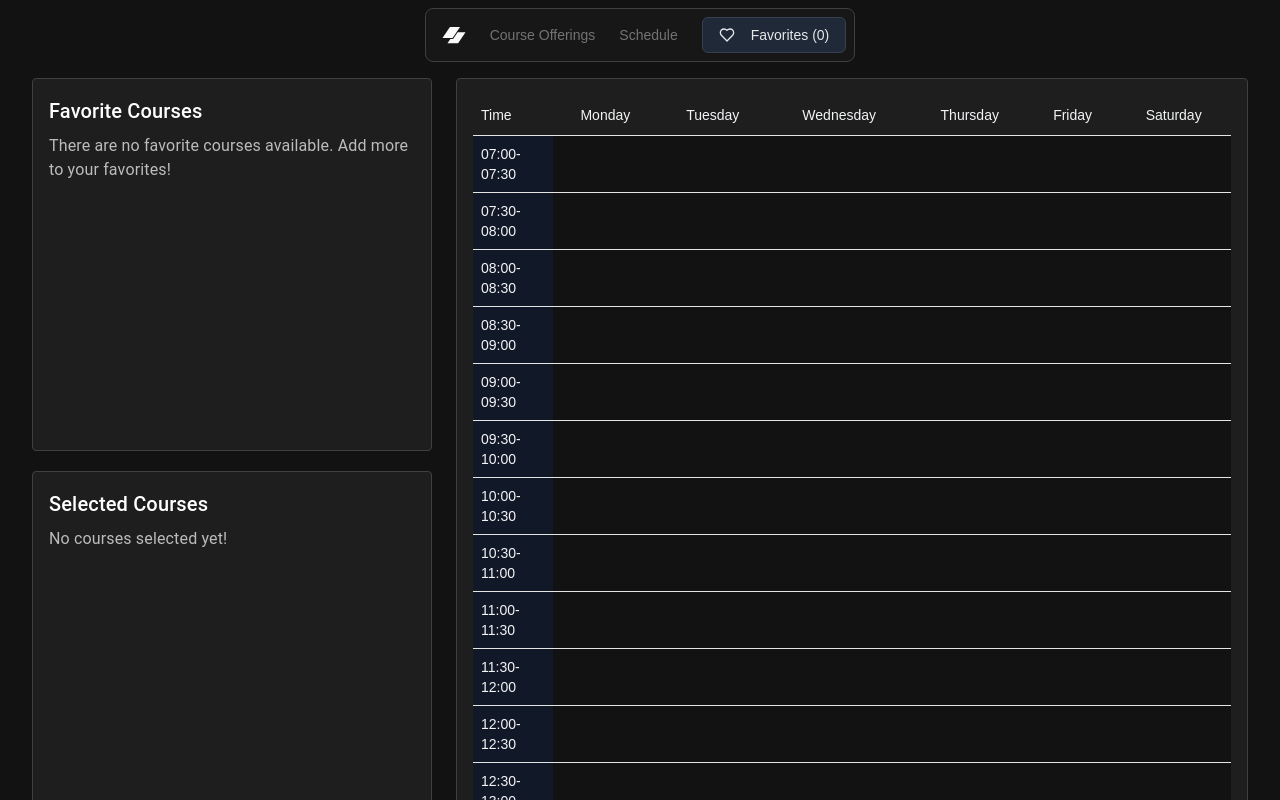
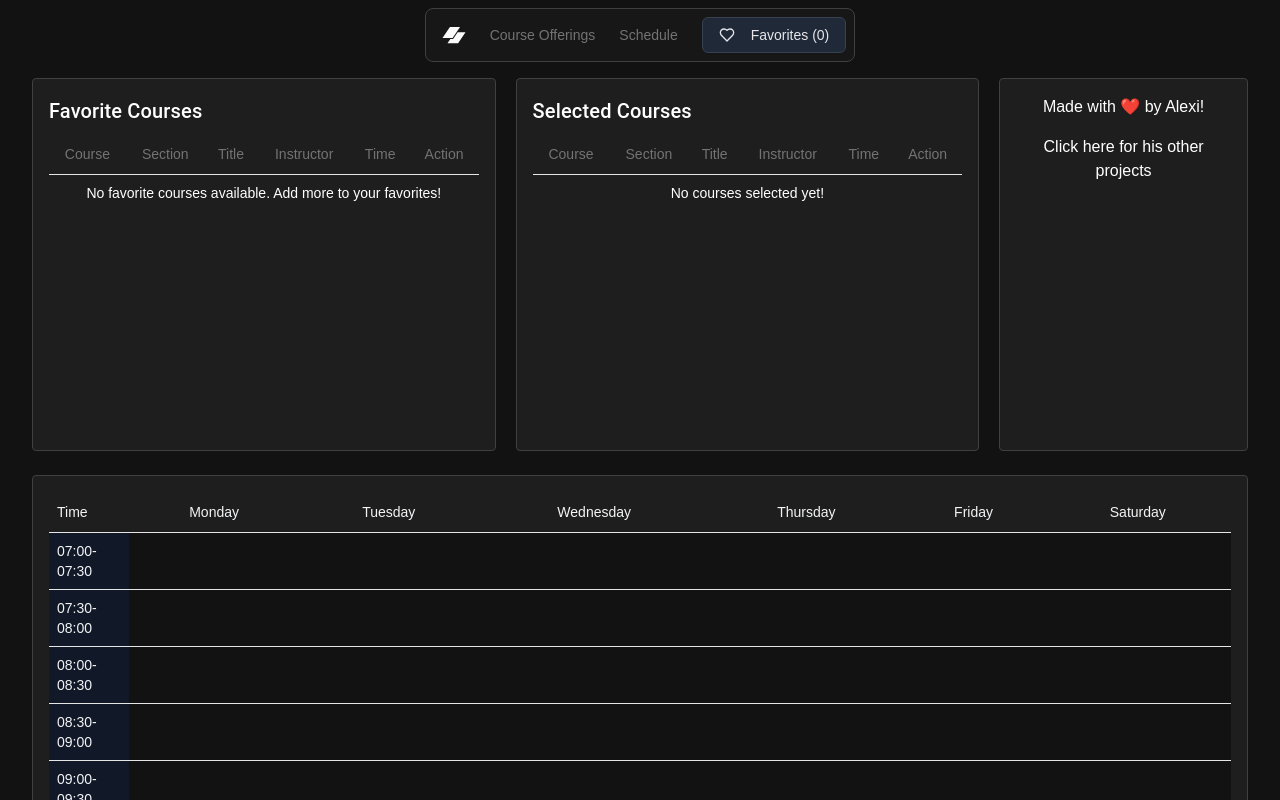
Before and after one commit to itsalexi/Ateneo-Enlistment, a Next.js app: page /schedule in a window 1280 px wide. Shown: the top 800 px of the page. Built offline with nearby package versions, Linux system fonts and the light colour scheme.

Commit message:
schedules now persist, layout for schedule area is way better

```diff
--- a/app/layout.js
+++ b/app/layout.js
@@ -1,6 +1,9 @@
 import localFont from 'next/font/local';
 import './globals.css';
-import { FavoriteCoursesProvider } from '@/lib/context';
+import {
+  FavoriteCoursesProvider,
+  SelectedCoursesProvider,
+} from '@/lib/context';
 import Nav from '@/components/Nav';
 
 const geistSans = localFont({
@@ -26,10 +29,12 @@
       <body
         className={`${geistSans.variable} ${geistMono.variable} antialiased`}
       >
-        <FavoriteCoursesProvider>
-          <Nav />
-          {children}
-        </FavoriteCoursesProvider>
+        <SelectedCoursesProvider>
+          <FavoriteCoursesProvider>
+            <Nav />
+            {children}
+          </FavoriteCoursesProvider>
+        </SelectedCoursesProvider>
         <script
           defer
           src="https://static.cloudflareinsights.com/beacon.min.js"
--- a/app/page.js
+++ b/app/page.js
@@ -22,7 +22,7 @@
 
 const initialTableVisibility = {
   catNo: true,
-  section: false,
+  section: true,
   courseTitle: true,
   units: false,
   time: true,
--- a/app/schedule/page.js
+++ b/app/schedule/page.js
@@ -2,7 +2,7 @@
 
 import Calendar from '@/components/Calendar';
 import { ScrollArea } from '@/components/ui/scroll-area';
-import { useFavoriteCourses } from '@/lib/context';
+import { useFavoriteCourses, useSelectedCourses } from '@/lib/context';
 import { parseTimeRange } from '@/lib/helper';
 import {
   Box,
@@ -12,8 +12,16 @@
   ThemeProvider,
   Typography,
 } from '@mui/material';
-import { useState } from 'react';
 import Tooltip from '@mui/material/Tooltip';
+import {
+  Table,
+  TableBody,
+  TableCell,
+  TableHead,
+  TableHeader,
+  TableRow,
+} from '@/components/ui/table';
+import { useMediaQuery, useTheme } from '@mui/material';
 
 const darkTheme = createTheme({
   palette: {
@@ -33,8 +41,133 @@
 
 export default function Page() {
   const { favoriteCourses } = useFavoriteCourses();
+  const { selectedCourses, toggleSelected } = useSelectedCourses();
 
-  const [selectedCourses, setSelectedCourses] = useState([]);
+  const CourseTable = ({ courses, type }) => {
+    const theme = useTheme();
+    const isMobile = useMediaQuery(theme.breakpoints.down('sm'));
+
+    if (isMobile) {
+      return (
+        <div className="flex flex-col gap-2">
+          {courses.length > 0 ? (
+            courses.map((course) => (
+              <Paper
+                key={course.id}
+                elevation={1}
+                sx={{
+                  p: 2,
+                  display: 'flex',
+                  alignItems: 'center',
+                  gap: 2,
+                  borderRadius: '8px',
+                  border: '1px solid',
+                  borderColor: 'neutral.700',
+                  backgroundColor: 'background.paper',
+                }}
+              >
+                <Box sx={{ flex: 1 }}>
+                  <Typography variant="subtitle1" sx={{ fontWeight: 'bold' }}>
+                    {course.catNo} - {course.section}
+                  </Typography>
+                  <Typography variant="body2" sx={{ color: 'text.secondary' }}>
+                    {course.time}
+                  </Typography>
+                  <Typography variant="body2" sx={{ color: 'text.secondary' }}>
+                    {course.courseTitle}
+                  </Typography>
+                  <Typography variant="body2" sx={{ color: 'text.secondary' }}>
+                    {course.instructor}
+                  </Typography>
+                </Box>
+                <Tooltip
+                  title={
+                    parseTimeRange(course.time) === null ? 'no timestamp' : ''
+                  }
+                >
+                  <span>
+                    <Button
+                      variant={type === 'favorite' ? 'outlined' : 'contained'}
+                      color="secondary"
+                      onClick={() => toggleSelected(course)}
+                      disabled={
+                        type === 'favorite' &&
+                        parseTimeRange(course.time) === null
+                      }
+                      size="small"
+                    >
+                      {type === 'favorite' ? 'Add' : 'Remove'}
+                    </Button>
+                  </span>
+                </Tooltip>
+              </Paper>
+            ))
+          ) : (
+            <Typography
+              color="text.secondary"
+              sx={{ textAlign: 'center', py: 2 }}
+            >
+              {type === 'favorite'
+                ? 'No favorite courses available. Add more to your favorites!'
+                : 'No courses selected yet!'}
+            </Typography>
+          )}
+        </div>
+      );
+    }
+
+    return (
+      <Table>
+        <TableHeader>
+          <TableRow>
+            <TableHead className="text-center">Course</TableHead>
+            <TableHead className="text-center">Section</TableHead>
+            <TableHead className="text-center">Title</TableHead>
+            <TableHead className="text-center">Instructor</TableHead>
+            <TableHead className="text-center">Time</TableHead>
+            <TableHead className="text-center">Action</TableHead>
+          </TableRow>
+        </TableHeader>
+        <TableBody>
+          {courses.length > 0 ? (
+            courses.map((course) => (
+              <TableRow key={course.id}>
+                <TableCell className="text-center">{course.catNo}</TableCell>
+                <TableCell className="text-center">{course.section}</TableCell>
+                <TableCell className="text-center">
+                  {course.courseTitle}
+                </TableCell>
+                <TableCell className="text-center">
+                  {course.instructor}
+                </TableCell>
+                <TableCell className="text-center">{course.time}</TableCell>
+                <TableCell className="text-center">
+                  <Button
+                    variant={type === 'favorite' ? 'outline' : 'default'}
+                    onClick={() => toggleSelected(course)}
+                    disabled={
+                      type === 'favorite' &&
+                      parseTimeRange(course.time) === null
+                    }
+                  >
+                    {type === 'favorite' ? 'Add' : 'Remove'}
+                  </Button>
+                </TableCell>
+              </TableRow>
+            ))
+          ) : (
+            <TableRow>
+              <TableCell colSpan={6} className="text-center">
+                {type === 'favorite'
+                  ? 'No favorite courses available. Add more to your favorites!'
+                  : 'No courses selected yet!'}
+              </TableCell>
+            </TableRow>
+          )}
+        </TableBody>
+      </Table>
+    );
+  };
 
   return (
     <ThemeProvider theme={darkTheme}>
@@ -46,18 +179,17 @@
           display: 'flex',
           bgcolor: 'background.default',
           paddingX: '2em',
-          flexDirection: { xs: 'column', md: 'row' },
+          flexDirection: 'column',
           width: '100%',
         }}
       >
         <div className="">
-          <div className="flex flex-col gap-5 ">
+          <div className="flex flex-col md:flex-row gap-5 ">
             <Paper
               elevation={0}
               sx={{
                 p: 2,
-                width: { xs: '100%', md: '400px' },
-                flexShrink: 0,
+                flex: '1',
               }}
               className="rounded-lg border-[1px] border-neutral-700"
             >
@@ -72,96 +204,13 @@
                 }}
               >
                 <ScrollArea className="h-[300px]">
-                  {favoriteCourses.filter(
-                    (course) => !selectedCourses.includes(course)
-                  ).length > 0 ? (
-                    <div className="flex flex-col gap-2">
-                      {favoriteCourses
-                        .filter((course) => !selectedCourses.includes(course))
-                        .map((course) => (
-                          <Paper
-                            key={course.id}
-                            elevation={1}
-                            sx={{
-                              p: 2,
-                              display: 'flex',
-                              alignItems: 'center',
-                              gap: 2,
-                              borderRadius: '8px',
-                              border: '1px solid',
-                              borderColor: selectedCourses.includes(course)
-                                ? 'primary.main'
-                                : 'neutral.700',
-                              backgroundColor: selectedCourses.includes(course)
-                                ? 'rgba(144, 202, 249, 0.2)'
-                                : 'background.paper',
-                            }}
-                          >
-                            <Box sx={{ flex: 1 }}>
-                              <Typography
-                                variant="subtitle1"
-                                sx={{ fontWeight: 'bold' }}
-                              >
-                                {course.catNo}
-                              </Typography>
-                              <Typography
-                                variant="body2"
-                                sx={{ color: 'text.secondary' }}
-                              >
-                                {course.time}
-                              </Typography>
-                              <Typography
-                                variant="body2"
-                                sx={{ color: 'text.secondary' }}
-                              >
-                                {course.courseTitle}
-                              </Typography>
-                              <Typography
-                                variant="body2"
-                                sx={{
-                                  color: 'text.secondary',
-                                  fontStyle: 'italic',
-                                  fontSize: 10,
-                                }}
-                              >
-                                {course.remarks}
-                              </Typography>
-                            </Box>
-                            <Tooltip
-                              title={
-                                parseTimeRange(course.time) === null
-                                  ? 'no timestamp'
-                                  : ''
-                              }
-                            >
-                              <span>
-                                <Button
-                                  variant="outlined"
-                                  color="secondary"
-                                  onClick={() =>
-                                    setSelectedCourses([
-                                      ...selectedCourses,
-                                      course,
-                                    ])
-                                  }
-                                  disabled={
-                                    parseTimeRange(course.time) === null
-                                  }
-                                  size="small"
-                                >
-                                  Add
-                                </Button>
-                              </span>
-                            </Tooltip>
-                          </Paper>
-                        ))}
-                    </div>
-                  ) : (
-                    <Typography color="text.secondary">
-                      There are no favorite courses available. Add more to your
-                      favorites!
-                    </Typography>
-                  )}
+                  <CourseTable
+                    courses={favoriteCourses.filter(
+                      (course) =>
+                        !selectedCourses.some((sc) => sc.id === course.id)
+                    )}
+                    type="favorite"
+                  />
                 </ScrollArea>
               </Box>
             </Paper>
@@ -170,8 +219,7 @@
               elevation={0}
               sx={{
                 p: 2,
-                width: { xs: '100%', md: '400px' },
-                flexShrink: 0,
+                flex: '1',
               }}
               className="rounded-lg border-[1px] border-neutral-700"
             >
@@ -180,81 +228,15 @@
               </Typography>
               <Box sx={{ display: 'flex', flexDirection: 'column', gap: 2 }}>
                 <ScrollArea className="h-[300px]">
-                  {selectedCourses.length > 0 ? (
-                    <div className="flex flex-col gap-2">
-                      {selectedCourses.map((course) => (
-                        <Paper
-                          key={course.id}
-                          elevation={1}
-                          sx={{
-                            p: 2,
-                            display: 'flex',
-                            alignItems: 'center',
-                            gap: 2,
-                            borderRadius: '8px',
-                            border: '1px solid primary.main',
-                            backgroundColor: 'rgba(144, 202, 249, 0.2)',
-                          }}
-                        >
-                          <Box sx={{ flex: 1 }}>
-                            <Typography
-                              variant="subtitle1"
-                              sx={{ fontWeight: 'bold' }}
-                            >
-                              {course.catNo}
-                            </Typography>
-                            <Typography
-                              variant="body2"
-                              sx={{ color: 'text.secondary' }}
-                            >
-                              {course.time}
-                            </Typography>
-                            <Typography
-                              variant="body2"
-                              sx={{ color: 'text.secondary' }}
-                            >
-                              {course.courseTitle}
-                            </Typography>
-                            <Typography
-                              variant="body2"
-                              sx={{
-                                color: 'text.secondary',
-                                fontStyle: 'italic',
-                                fontSize: 10,
-                              }}
-                            >
-                              {course.remarks}
-                            </Typography>
-                          </Box>
-                          <Button
-                            variant="contained"
-                            color="primary"
-                            onClick={() =>
-                              setSelectedCourses(
-                                selectedCourses.filter((c) => c !== course)
-                              )
-                            }
-                            size="small"
-                          >
-                            Remove
-                          </Button>
-                        </Paper>
-                      ))}
-                    </div>
-                  ) : (
-                    <Typography color="text.secondary">
-                      No courses selected yet!
-                    </Typography>
-                  )}
+                  <CourseTable courses={selectedCourses} type="selected" />
                 </ScrollArea>
               </Box>
             </Paper>
-
             <Paper
               elevation={0}
               sx={{
                 p: 2,
-                width: { xs: '100%', md: '400px' },
+                flex: { xs: '1', md: '0.5' },
                 flexShrink: 0,
               }}
               className="rounded-lg border-[1px] border-neutral-700"
@@ -263,6 +245,8 @@
                 sx={{
                   display: 'flex',
                   flexDirection: 'column',
+                  alignItems: 'center',
+                  justifyContent: 'center',
                   gap: 2,
                 }}
                 className="text-center"
--- a/components/Calendar.js
+++ b/components/Calendar.js
@@ -270,10 +270,14 @@
                           }`}
                         >
                           <span className="text-xs font-semibold text-gray-100">
-                            {scheduleBlock.course.catNo}
+                            {scheduleBlock.course.catNo} -{' '}
+                            {scheduleBlock.course.section}
                           </span>
                           <span className="text-xs text-gray-300">
                             {scheduleBlock.course.time}
+                          </span>
+                          <span className="text-xs text-gray-300">
+                            {scheduleBlock.course.instructor}
                           </span>
                         </div>
                       )}
--- a/lib/context.js
+++ b/lib/context.js
@@ -45,3 +45,46 @@
 };
 
 export const useFavoriteCourses = () => useContext(FavoriteCoursesContext);
+const SelectedCoursesContext = createContext();
+
+export const SelectedCoursesProvider = ({ children }) => {
+  const [selectedCourses, setSelectedCourses] = useState([]);
+
+  useEffect(() => {
+    if (typeof window !== 'undefined') {
+      const savedSelected = localStorage.getItem('selectedCourses');
+      if (savedSelected) {
+        setSelectedCourses(JSON.parse(savedSelected));
+      }
+    }
+  }, []);
+
+  useEffect(() => {
+    if (typeof window !== 'undefined' && selectedCourses.length > 0) {
+      localStorage.setItem('selectedCourses', JSON.stringify(selectedCourses));
+    } else if (typeof window !== 'undefined' && selectedCourses.length === 0) {
+      localStorage.removeItem('selectedCourses');
+    }
+  }, [selectedCourses]);
+
+  const toggleSelected = (course) => {
+    setSelectedCourses((prev) => {
+      const index = prev.findIndex((c) => c.id === course.id);
+      if (index > -1) {
+        return prev.filter((c) => c.id !== course.id);
+      } else {
+        return [...prev, course];
+      }
+    });
+  };
+
+  return (
+    <SelectedCoursesContext.Provider
+      value={{ selectedCourses, toggleSelected }}
+    >
+      {children}
+    </SelectedCoursesContext.Provider>
+  );
+};
+
+export const useSelectedCourses = () => useContext(SelectedCoursesContext);
```
